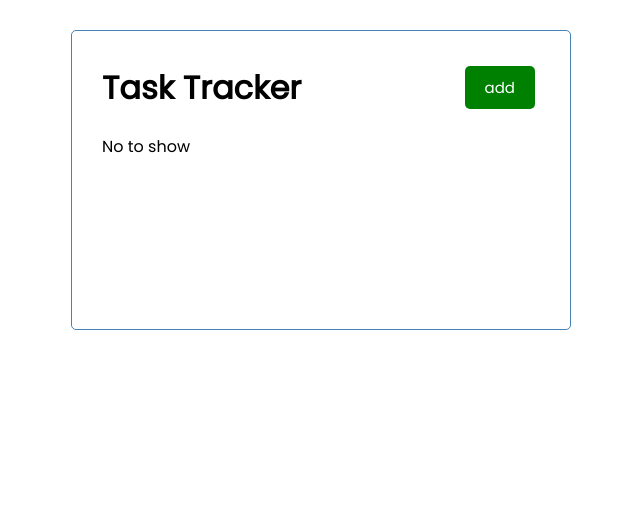
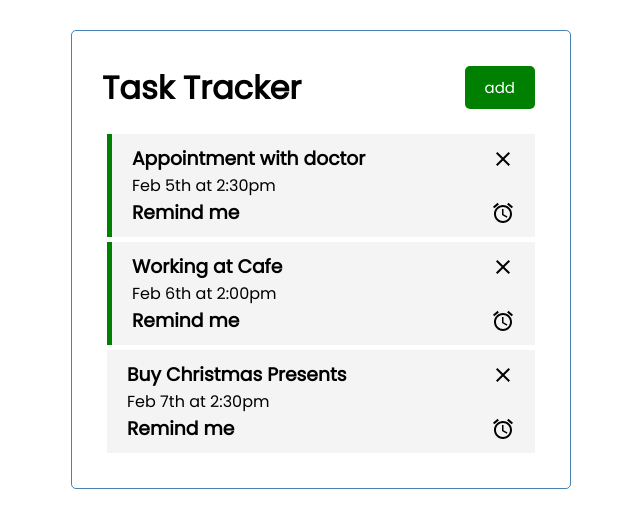
Before and after one commit to abram-stack/task-track, a React (Create React App) app: page / in a window 1280 px wide. Shown: the top 528 px of the page, without its empty margins (319-959 px from the left). Built offline with nearby package versions, Linux system fonts and the light colour scheme; data requests are answered from the project's data file.

Commit message:
using useEffect to fetch data from server

```diff
--- a/src/App.js
+++ b/src/App.js
@@ -1,12 +1,28 @@
 import Header from './components/Header'
 import Tasks from './components/Tasks'
 import AddTask from './components/AddTask';
-import { useState } from 'react';
+import { useState, useEffect } from 'react';
 
 function App() {
   // we want to have the state in top level component
   const [showAddTask, setShowAddTask] = useState(false);
   const [tasks, setTasks] = useState([])
+
+  // useEffect is async function
+  useEffect(() => {
+    const getTasks = async () => {
+      const fetchFromDB = await fetchTasks();
+      setTasks(fetchFromDB);
+    }
+    getTasks();
+  }, [])
+
+  // fetch data
+  const fetchTasks = async() => {
+      const result = await fetch('http://localhost:5000/tasks');
+      const data = await result.json();
+      return data;
+  }
 
   // Add Task
   const addTask = (task) => {
```
